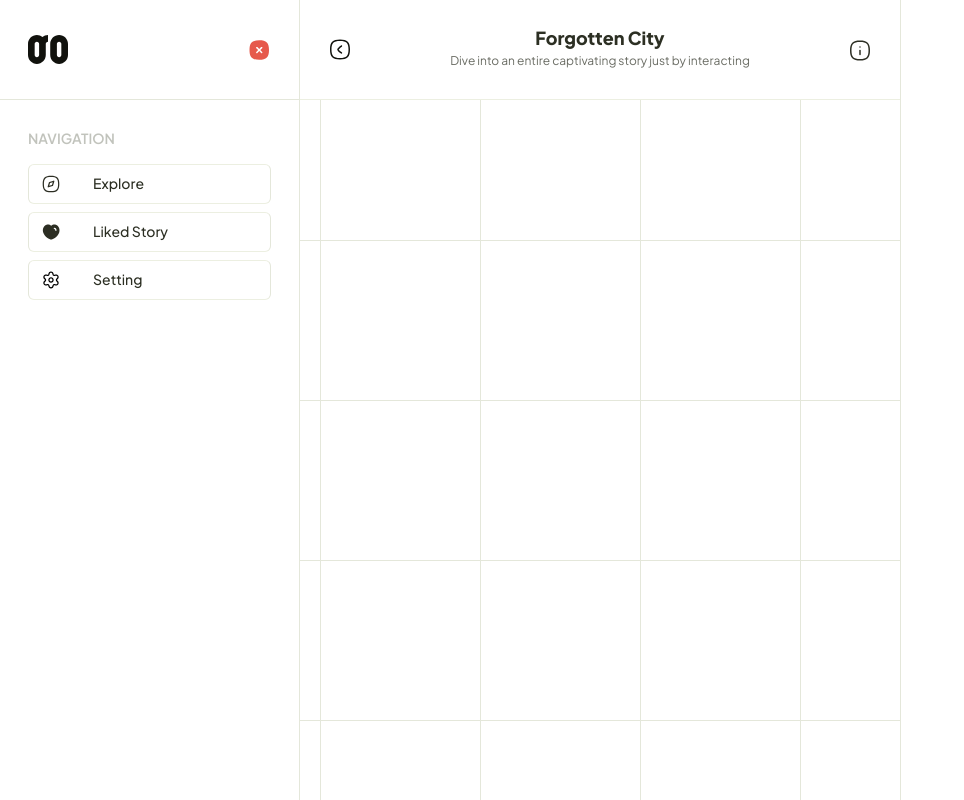
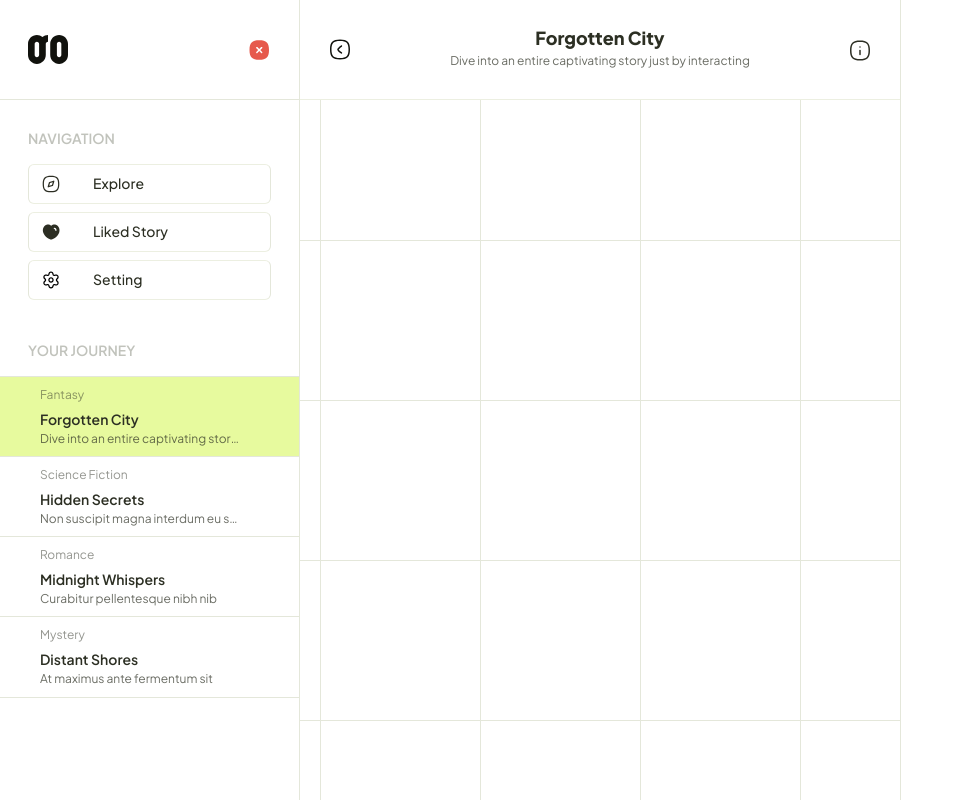
Before and after one commit to fuzionix/storompt, a Vue app: page /#/demo in a window 1280 px wide. Shown: the whole page, without its empty margins (0-964 px from the left). Built offline with nearby package versions, Linux system fonts and the light colour scheme; a web font is replaced by a local one.

Commit message:
✅ | Edit sidemenu

```diff
--- a/package.json
+++ b/package.json
@@ -11,6 +11,7 @@
   "dependencies": {
     "class-variance-authority": "^0.7.0",
     "clsx": "^2.1.0",
+    "cssnano": "^6.0.3",
     "lucide-vue-next": "^0.314.0",
     "radix-vue": "^1.3.2",
     "tailwind-merge": "^2.2.1",
--- a/src/components/Sidemenu.vue
+++ b/src/components/Sidemenu.vue
@@ -1,29 +1,62 @@
 <template>
-  <menu id="sidemenu" class="absolute left-[calc(var(--menu)*-1)] max-w-[--menu] w-full h-full border-r border-theme-grid bg-white md:left-0">
-    <div class="w-full h-[--header] border-b border-theme-grid">
-      <div class="flex h-full px-7 justify-between">
+  <menu id="sidemenu" class="absolute left-[calc(var(--menu)*-1)] max-w-[--menu] overflow-y-scroll w-full h-full border-r border-theme-grid bg-white md:left-0 [&>*]:select-none">
+    <div class="fixed w-[--menu] h-[--header] border-b border-r border-theme-grid bg-white z-10">
+      <div class="absolute flex w-full h-full px-7 justify-between">
         <img src="@/src/assets/logo/storompt_logo_dark_only.svg" class="w-10" alt="storompt logo">
         <img src="@/src/assets/icon/close_square.svg" class="w-6" alt="close button">
       </div>
     </div>
-    <div class="p-7 pb-0">
+    <div class="mt-[--header] p-7 pb-0">
       <h5 class="text-sm text-theme-darklight font-semibold">NAVIGATION</h5>
       <div class="flex flex-col py-4">
-        <button class="flex items-center py-2 px-3 mb-2 rounded-lg border-x-theme-gridlight border duration-200 hover:bg-theme-light">
+        <button class="flex items-center py-2 px-3 mb-2 rounded-lg border-x-theme-gridlight border duration-200 hover:bg-theme-light active:bg-theme-grid">
           <img src="@/src/assets/icon/discovery.svg" class="mr-8" alt="explore">
           <span class="mb-[0.125rem] font-medium text-sm">Explore</span>
         </button>
-        <button class="flex items-center py-2 px-3 mb-2 rounded-lg border-x-theme-gridlight border duration-200 hover:bg-theme-light">
+        <button class="flex items-center py-2 px-3 mb-2 rounded-lg border-x-theme-gridlight border duration-200 hover:bg-theme-light active:bg-theme-grid">
           <img src="@/src/assets/icon/heart.svg" class="mr-8" alt="liked story">
           <span class="mb-[0.125rem] font-medium text-sm">Liked Story</span>
         </button>
-        <button class="flex items-center py-2 px-3 mb-2 rounded-lg border-x-theme-gridlight border duration-200 hover:bg-theme-light">
+        <button class="flex items-center py-2 px-3 mb-2 rounded-lg border-x-theme-gridlight border duration-200 hover:bg-theme-light active:bg-theme-grid">
           <img src="@/src/assets/icon/setting.svg" class="mr-8" alt="setting">
           <span class="mb-[0.125rem] font-medium text-sm">Setting</span>
         </button>
       </div>
     </div>
     <div class="">
+      <h5 class="px-7 pt-4 text-sm text-theme-darklight font-semibold">YOUR JOURNEY</h5>
+      <div class="my-4 border-y border-y-theme-gridlight">
+        <button class="group relative flex flex-col justify-center w-full h-20 px-10 border-b border-b-theme-gridlight first:bg-theme-pale hover:bg-theme-light last:border-0
+        [&>*]:max-w-[200px] [&>*]:whitespace-nowrap [&>*]:overflow-hidden [&>*]:text-ellipsis">
+          <h6 class="pb-1.5 text-xs opacity-50">Fantasy</h6>
+          <h3 class="pb-0.5 text-sm font-semibold">Forgotten City</h3>
+          <p class="text-xs opacity-70">Dive into an entire captivating story just by interacting</p>
+          <img src="@/src/assets/icon/more_square.svg" class="hidden absolute right-2 top-2 w-5 rounded-full group-hover:block hover:bg-[#0001] active:bg-theme-darklight" alt="more">
+        </button>
+        <button class="group relative flex flex-col justify-center w-full h-20 px-10 border-b border-b-theme-gridlight first:bg-theme-pale hover:bg-theme-light last:border-0
+        [&>*]:max-w-[200px] [&>*]:whitespace-nowrap [&>*]:overflow-hidden [&>*]:text-ellipsis">
+          <h6 class="pb-1.5 text-xs opacity-50">Science Fiction</h6>
+          <h3 class="pb-0.5 text-sm font-semibold">Hidden Secrets</h3>
+          <p class="text-xs opacity-70">Non suscipit magna interdum eu suscipit magna interdum</p>
+          <img src="@/src/assets/icon/more_square.svg" class="hidden absolute right-2 top-2 w-5 rounded-full group-hover:block hover:bg-[#0001] active:bg-theme-darklight" alt="more">
+        </button>
+        <button class="group relative flex flex-col justify-center w-full h-20 px-10 border-b border-b-theme-gridlight first:bg-theme-pale hover:bg-theme-light last:border-0
+        [&>*]:max-w-[200px] [&>*]:whitespace-nowrap [&>*]:overflow-hidden [&>*]:text-ellipsis">
+          <h6 class="pb-1.5 text-xs opacity-50">Romance</h6>
+          <h3 class="pb-0.5 text-sm font-semibold">Midnight Whispers</h3>
+          <p class="text-xs opacity-70">Curabitur pellentesque nibh nib</p>
+          <img src="@/src/assets/icon/more_square.svg" class="hidden absolute right-2 top-2 w-5 rounded-full group-hover:block hover:bg-[#0001] active:bg-theme-darklight" alt="more">
+        </button>
+        <button class="group relative flex flex-col justify-center w-full h-20 px-10 border-b border-b-theme-gridlight first:bg-theme-pale hover:bg-theme-light last:border-0
+        [&>*]:max-w-[200px] [&>*]:whitespace-nowrap [&>*]:overflow-hidden [&>*]:text-ellipsis">
+          <h6 class="pb-1.5 text-xs opacity-50">Mystery</h6>
+          <h3 class="pb-0.5 text-sm font-semibold">Distant Shores</h3>
+          <p class="text-xs opacity-70">At maximus ante fermentum sit</p>
+          <img src="@/src/assets/icon/more_square.svg" class="hidden absolute right-2 top-2 w-5 rounded-full group-hover:block hover:bg-[#0001] active:bg-theme-darklight" alt="more">
+        </button>
+
+
+      </div>
     </div>
   </menu>
 </template>
--- a/src/style/index.css
+++ b/src/style/index.css
@@ -109,3 +109,7 @@ body > * {
   background-position: center;
   opacity: 1;
 }
+
+::-webkit-scrollbar {
+  width: 0px;
+}
--- a/src/views/DemoPage.vue
+++ b/src/views/DemoPage.vue
@@ -6,7 +6,7 @@
         <img src="@/src/assets/icon/arrow_left_circle.svg" class="w-6" alt="close menu">
         <div class="text-center px-7 mt-[-.25rem]">
           <h3 class="font-bold text-lg leading-normal">Forgotten City</h3>
-          <p class="text-xs opacity-70 leading-relaxed">Dive into an entire captivating story just by interacting</p>
+          <p class="text-xs opacity-70 max-w-[200px] leading-relaxed whitespace-nowrap overflow-hidden text-ellipsis md:max-w-[300px]">Dive into an entire captivating story just by interacting</p>
         </div>
         <img src="@/src/assets/icon/info_square.svg" class="w-6" alt="close menu">
       </header>
```
Also changed, not shown: src/assets/icon/more_square.svg (added), 1 other file (tests, documents, lock files or other folders).
